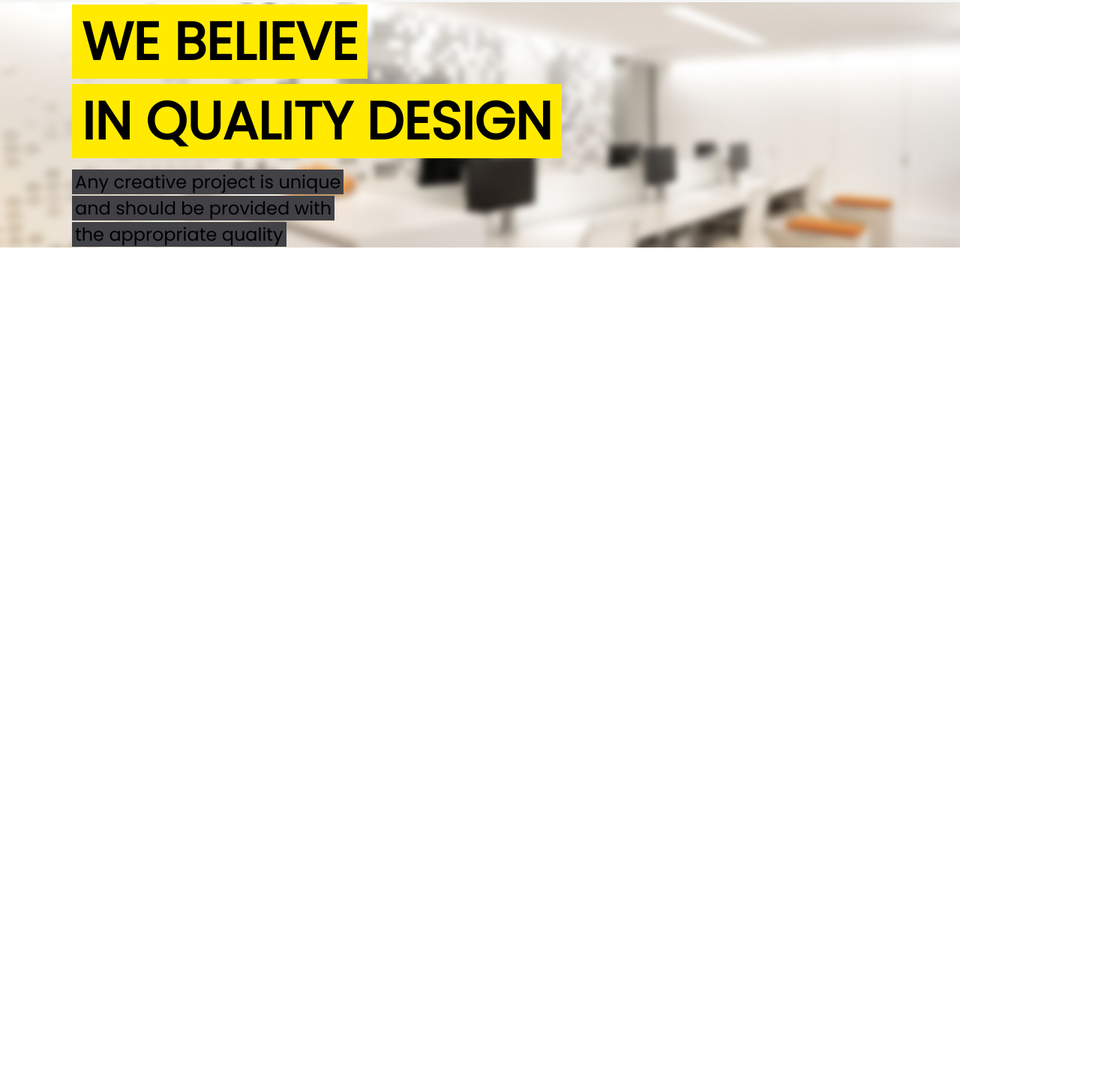
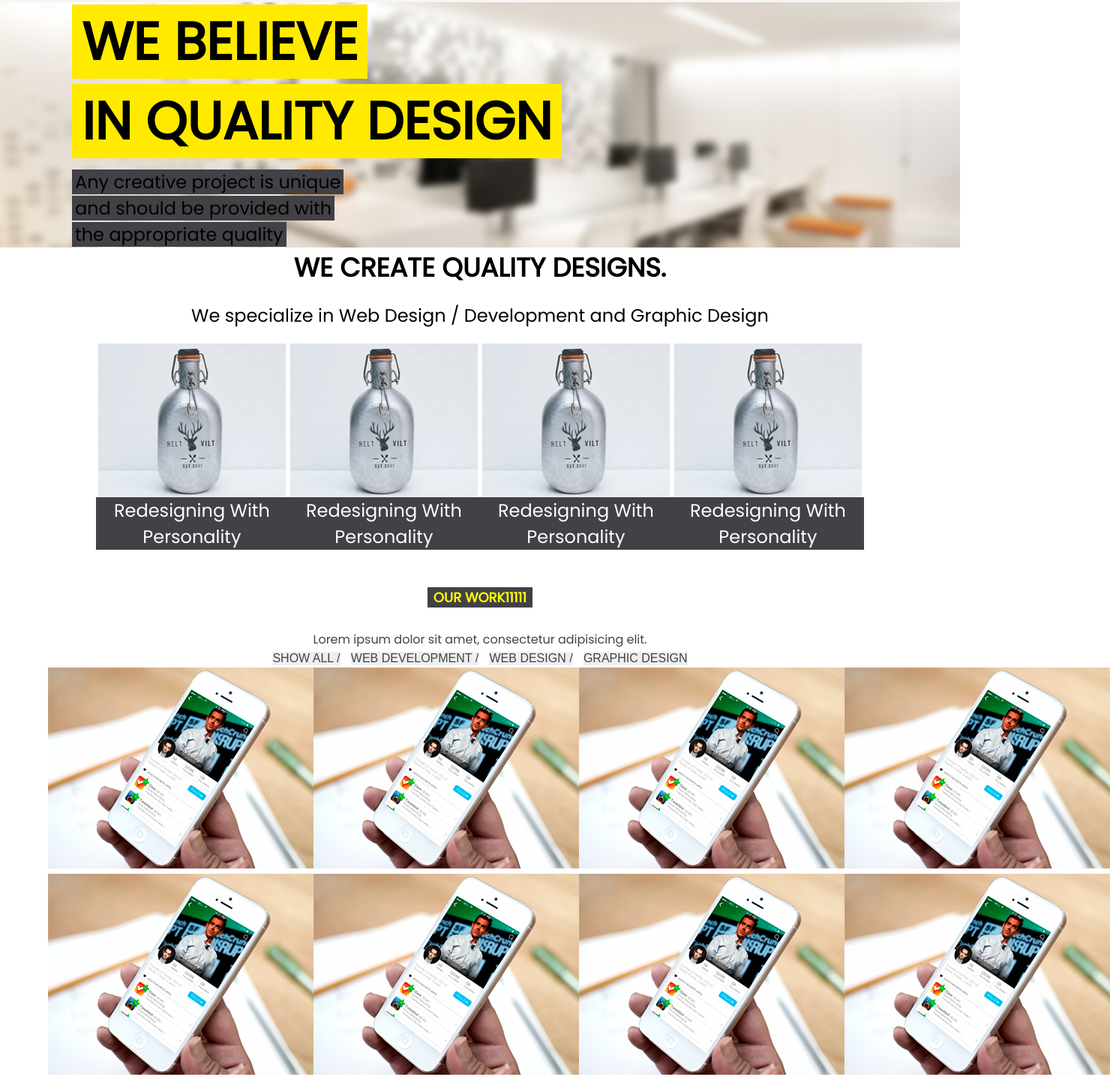
Before and after one commit to Inga36/inga36.github.io, a plain HTML site: page Myprotfolio/index.html in a window 1280 px wide. Shown: the part 164-1604 px from the top of the page at 75% size, 1480 px wide, since content can reach past the window. Before the commit the page ends 800 px from the top, so only its background shows below. Drawn offline with nearby package versions, Linux system fonts and the light colour scheme.

Commit message:
no message

```diff
--- a/Myprotfolio/index.html
+++ b/Myprotfolio/index.html
@@ -6,11 +6,9 @@
 	<link rel="stylesheet" href="style.css">
 	<link href="https://fonts.googleapis.com/css?family=Poppins" rel="stylesheet">
 	<script src="script.js"></script>
-	<script
-  src="https://code.jquery.com/jquery-3.3.1.min.js"
-  integrity="sha256-FgpCb/KJQlLNfOu91ta32o/NMZxltwRo8QtmkMRdAu8="
-  crossorigin="anonymous"></script>
+	<script src="https://ajax.googleapis.com/ajax/libs/jquery/3.3.1/jquery.min.js"></script>
 </head>
+
 <body>
 	<header>
 		<div class="header-container">
@@ -42,6 +40,52 @@
 			</div>
 
 		</section>
+		<section>
+			<div class="specialize">
+				<div class="specialize-container">
+				    <h3>We create quality designs.</h3>
+				    <p>We specialize in Web Design / Development and Graphic Design</p>
+				  <div class="specialize-cards">
+				    <div class="card">
+				  	  <div class="top-card"><img src="img/bog post img.jpg" alt="">  </div>
+				  	  <div class="bottom-card"><p class="first-p">Redesigning  With Personality</p></div>
+				    </div>
+				  <div class="card">
+				  	<div class="top-card"><img src="img/bog post img.jpg" alt=""></div>
+				  	<div class="bottom-card"><p class="first-p">Redesigning  With Personality</p></div>
+				  </div>
+				  <div class="card">
+				  	<div class="top-card"><img src="img/bog post img.jpg" alt=""></div>
+				  	<div class="bottom-card"><p class="first-p">Redesigning  With Personality</p></div>
+				  </div>
+				  <div class="card">
+				  	<div class="top-card"><img src="img/bog post img.jpg" alt=""></div>
+				  	<div class="bottom-card"><p class="first-p">Redesigning  With Personality</p></div>
+				  </div>
+				</div>
+			</div>
+			</div>
+		</section>
+		<section class="portfolio">
+			  <h4>OUR WORK11111</h4>
+			  <p>Lorem ipsum dolor sit amet, consectetur adipisicing elit.</p>
+			    <div class="toggles">
+			    	<button id="showall">SHOW ALL</button>
+			    	<button id="webdev">WEB DEVELOPMENT</button>
+			    	<button id="webdesign">WEB DESIGN</button>
+			    	<button id="graphd">GRAPHIC DESIGN</button>
+			    </div>
+			    <div class="posts">
+			    	<div class="post webdev"><img src="img/Portfolio work 2.jpg" alt=""></div>
+			    	<div class="post webdesign"><img src="img/Portfolio work 2.jpg" alt=""></div>
+			    	<div class="post graphd"><img src="img/Portfolio work 2.jpg" alt=""></div>
+			    	<div class="post webdev"><img src="img/Portfolio work 2.jpg" alt=""></div>
+			    	<div class="post webdesign"><img src="img/Portfolio work 2.jpg" alt=""></div>
+			    	<div class="post webdev"><img src="img/Portfolio work 2.jpg" alt=""></div>
+			    	<div class="post graphd"><img src="img/Portfolio work 2.jpg" alt=""></div>
+			    	<div class="post webdev"><img src="img/Portfolio work 2.jpg" alt=""></div>
+			    </div>
+        </section>
 	</main>
 
 
--- a/Myprotfolio/script.js
+++ b/Myprotfolio/script.js
@@ -0,0 +1,13 @@
+$(function(){
+	$('.toggles button').click(function(){
+		var get_id = this.id;
+		var get_current = $('.posts  .' + get_id);
+
+		$('.post').not(get_current).hide(500);
+		get_current.show(500);
+	});
+
+	$('#showall').click(function(){
+		$('.post').show(500);
+	});
+});
--- a/Myprotfolio/style.css
+++ b/Myprotfolio/style.css
@@ -1,6 +1,7 @@
 body{
 	font-family: 'Poppins', sans-serif;
 }
+
 *{
 	padding: 0;
 	margin: 0;
@@ -77,6 +78,88 @@ ul {
     margin: 0 auto;
 }
 
+.specialize-container {
+    width: 80%;
+    margin: 0 auto;
+    text-align: center;
+}
+
+.specialize-container h3 {
+     font-size: 35px;
+     text-transform: uppercase;
+
+}
+
+.specialize-container p {
+    font-size: 24px;
+    margin-top: 20px;
+    margin-bottom: 20px;
+}
+
+.specialize-cards {
+    display: flex;
+    justify-content: space-between;
+}
+
+.bottom-card {
+    background-color: #414146;
+    position: relative;
+    top: -30px;
+}
+
+.first-p {
+    font-size: 20px;
+    color: #fff;
+}
+
+.portfolio {
+    widows: 90%
+    margin: 0 auto;
+    text-align: center;
+}
+
+.portfolio h4 {
+    background-color: #424147;
+    padding: 0 8px;
+    font-size: 18px;
+    display: inline-block;
+    color: yellow;
+    margin-bottom: 30px;
+}
+
+.portfolio  p {
+    color: #424147;
+    font-size: 16px;
+
+}
+
+.toggles button {
+    border: none;
+    color: #424146;
+    cursor: pointer;
+    font-size: 16px;
+    margin: 0 5px;
+}
+
+.toggles button:after {
+    content: ' / '
+}
+
+.toggles button:last-child:after {
+    content: '  ';
+}
+
+.posts {
+    width: 90%;
+    display: grid;
+    grid-template-columns: auto auto auto auto;
+    margin: 0 auto;
+}
+
+
+
+
+
 
 
 
--- a/style.css
+++ b/style.css
@@ -136,7 +136,4 @@ ul {
     }
 
 
-
-
-
 }
```
Also changed, not shown: Myprotfolio/img/Portfolio work 2.jpg (added), Myprotfolio/img/bog post img.jpg (added), Myprotfolio/img/graphic design icon.jpg (added), Myprotfolio/img/web design icon.jpg (added), Myprotfolio/img/web development.jpg (added).
